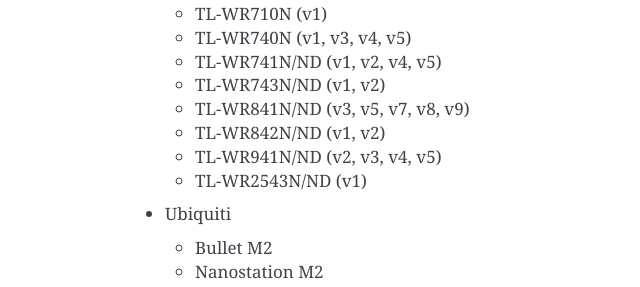
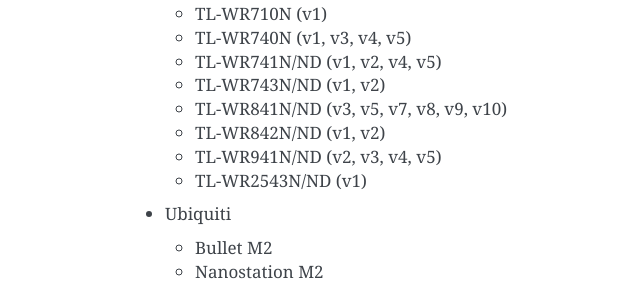
Before and after one commit to freifunk-gluon/gluon, a Sphinx documentation site: the page built from docs/index.rst, in a window 1280 px wide and 900 px high, scrolled down 3325 px. Shown: the part 163-450 px from the top of the window, without its empty margins (285-925 px from the left). Built offline with Sphinx 7.4.7, drawn with Linux system fonts in a browser that asks for light colours.

Commit message:
docs: add TL-WR841 v10 to device list

```diff
--- a/docs/index.rst
+++ b/docs/index.rst
@@ -127,7 +127,7 @@
   - TL-WR740N (v1, v3, v4, v5)
   - TL-WR741N/ND (v1, v2, v4, v5)
   - TL-WR743N/ND (v1, v2)
-  - TL-WR841N/ND (v3, v5, v7, v8, v9)
+  - TL-WR841N/ND (v3, v5, v7, v8, v9, v10)
   - TL-WR842N/ND (v1, v2)
   - TL-WR941N/ND (v2, v3, v4, v5)
   - TL-WR2543N/ND (v1)
```
